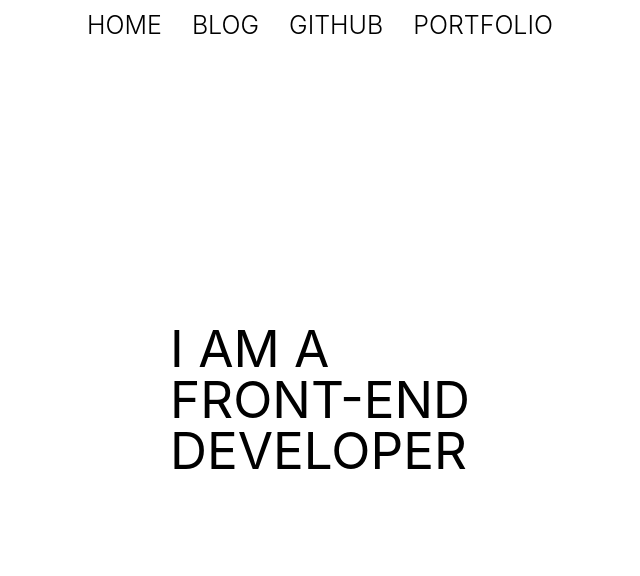
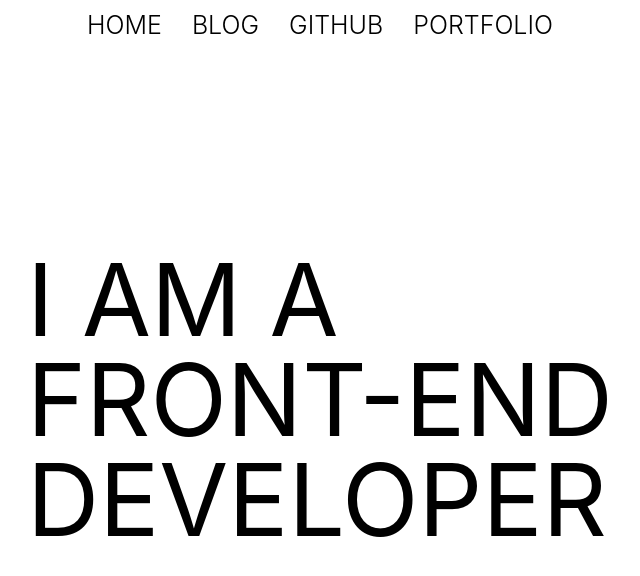
Before and after one commit to smokerJS/blog.smokerjs.dev, a Next.js app: page / in a window 1280 px wide. Shown: the top 576 px of the page, without its empty margins (320-960 px from the left). Built offline with nearby package versions, Linux system fonts and the light colour scheme.

Commit message:
폰트사이즈 미디어쿼리 추가

```diff
--- a/src/components/home/PageTitle.styled.ts
+++ b/src/components/home/PageTitle.styled.ts
@@ -8,7 +8,10 @@ export const TitleSection = styled.section`
 `;
 
 export const TitleText = styled.h1`
-  font-size: 4vw;
+  @media (min-width: 1024px) {
+    font-size: 100px;
+  }
+  font-size: 8vw;
   white-space: pre;
   font-weight: 400;
 `;
```
